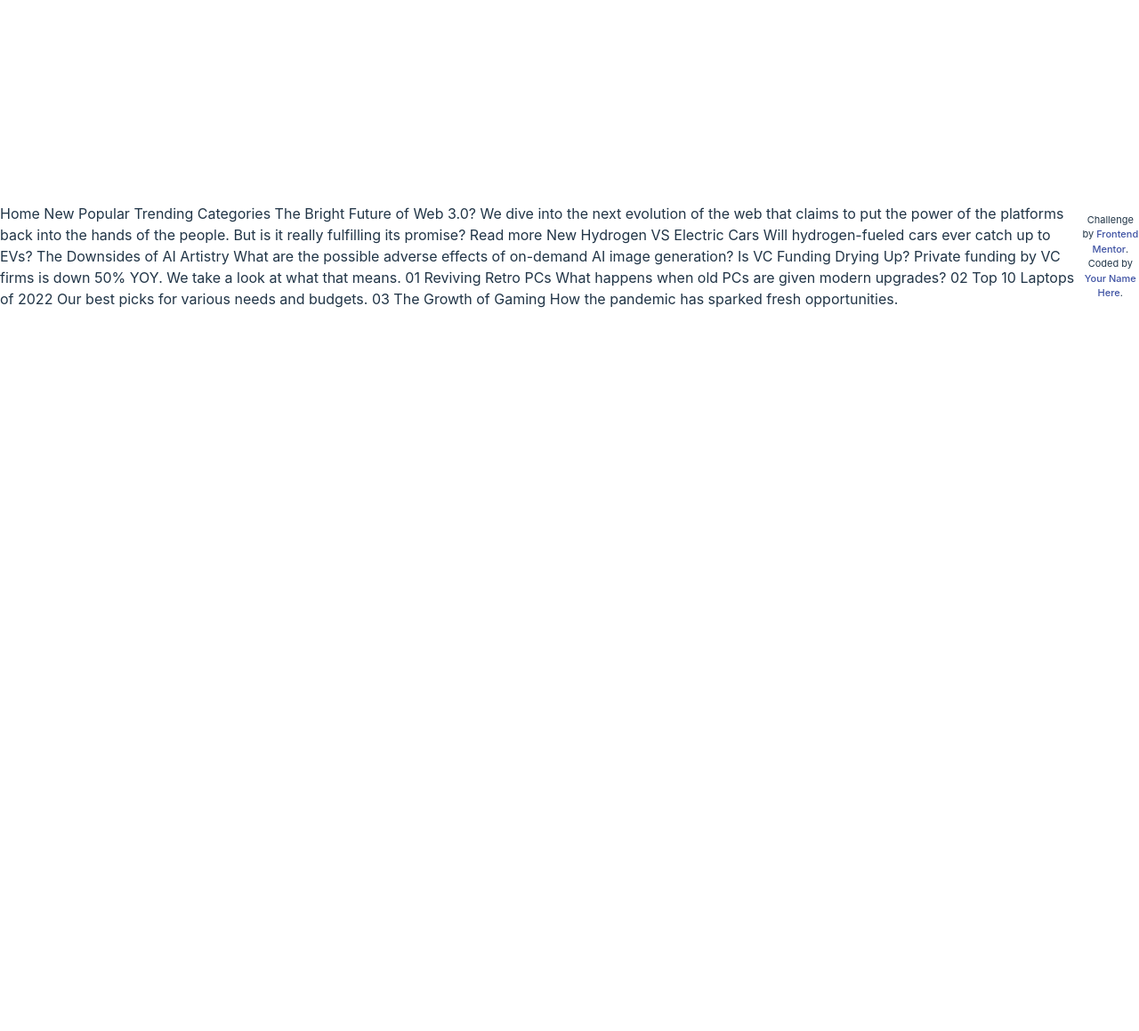
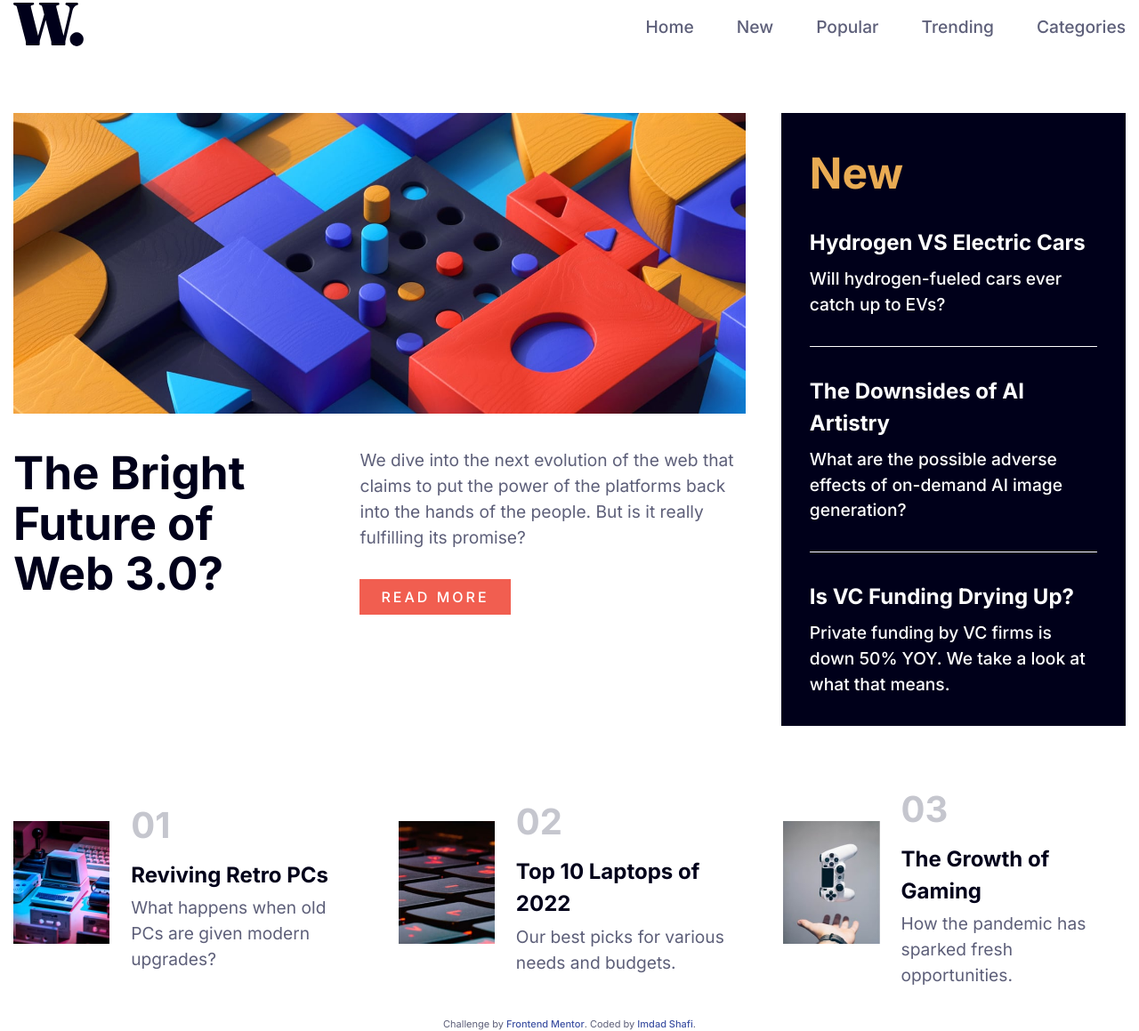
Before and after one commit to imdadshafi/news-home-mentor, a website built with Vite: page index.html in a window 1280 px wide. Shown: the part 112-1271 px from the top of the page at 89% size. Before the commit the page ends 800 px from the top, so only its background shows below. Built offline with nearby package versions, Linux system fonts and the light colour scheme; files whose address does not match are found by name.

Commit message:
convert design into code

```diff
--- a/index.html
+++ b/index.html
@@ -1,61 +1,184 @@
 <!DOCTYPE html>
 <html lang="en">
   <head>
-  <meta charset="UTF-8">
-  <meta name="viewport" content="width=device-width, initial-scale=1.0"> <!-- displays site properly based on user's device -->
+    <meta charset="UTF-8" />
+    <meta name="viewport" content="width=device-width, initial-scale=1.0" />
+    <!-- displays site properly based on user's device -->
 
-  <link rel="icon" type="image/png" sizes="32x32" href="./assets/images/favicon-32x32.png">
+    <link
+      rel="icon"
+      type="image/png"
+      sizes="32x32"
+      href="./assets/images/favicon-32x32.png"
+    />
 
     <title>Frontend Mentor | News homepage</title>
-
+    <link rel="preconnect" href="https://fonts.googleapis.com" />
+    <link rel="preconnect" href="https://fonts.gstatic.com" crossorigin />
+    <link
+      href="https://fonts.googleapis.com/css2?family=Inter:wght@100..900&display=swap"
+      rel="stylesheet"
+    />
     <!-- Feel free to remove these styles or customise in your own stylesheet 👍 -->
     <style>
-    .attribution { font-size: 11px; text-align: center; }
-    .attribution a { color: hsl(228, 45%, 44%); }
+      .attribution {
+        font-size: 11px;
+        text-align: center;
+      }
+      .attribution a {
+        color: hsl(228, 45%, 44%);
+      }
     </style>
   </head>
   <body>
+    <div class="container">
+      <header>
+        <div class="site-logo">
+          <img src="assets//images/logo.svg" alt="site logo" />
+        </div>
+        <div class="menu-icon">
+          <svg width="100" height="100" viewBox="0 0 100 100">
+            <path
+              class="line line1"
+              d="M 20,29.000046 H 80.000231 C 80.000231,29.000046 94.498839,28.817352 94.532987,66.711331 94.543142,77.980673 90.966081,81.670246 85.259173,81.668997 79.552261,81.667751 75.000211,74.999942 75.000211,74.999942 L 25.000021,25.000058"
+            />
+            <path class="line line2" d="M 20,50 H 80" />
+            <path
+              class="line line3"
+              d="M 20,70.999954 H 80.000231 C 80.000231,70.999954 94.498839,71.182648 94.532987,33.288669 94.543142,22.019327 90.966081,18.329754 85.259173,18.331003 79.552261,18.332249 75.000211,25.000058 75.000211,25.000058 L 25.000021,74.999942"
+            />
+          </svg>
+        </div>
+        <nav>
+          <ul class="menu">
 
-  Home
-  New
-  Popular
-  Trending
-  Categories
+            <li class="menu__list"><a class="menu__link" href="#"> Home</a></li>
+            <li class="menu__list"><a class="menu__link" href="#"> New</a></li>
+            <li class="menu__list">
+              <a class="menu__link" href="#"> Popular</a>
+            </li>
+            <li class="menu__list">
+              <a class="menu__link" href="#"> Trending</a>
+            </li>
+            <li class="menu__list">
+              <a class="menu__link" href="#"> Categories</a>
+            </li>
+          </ul>
+        </nav>
+      </header>
+      <div class="hero">
+        <div class="hero__main-post">
+          <img
+            class="hero__image"
+            src="assets/images/image-web-3-desktop.jpg"
+            alt=""
+          />
+          <div class="hero__box">
+            <div class="hero__box-column">
+              <h1 class="hero__title">The Bright Future of Web 3.0?</h1>
+            </div>
+            <div class="hero__box-column">
+              <p class="hero__description">
+                We dive into the next evolution of the web that claims to put
+                the power of the platforms back into the hands of the people.
+                But is it really fulfilling its promise?
+              </p>
+              <a class="hero__link" href="#">Read more</a>
+            </div>
+          </div>
+        </div>
+        <aside class="new-posts">
+          <h2 class="new-posts__main-title">New</h2>
+          <ul>
+            <li class="new-posts__list">
+              <a class="new-posts__link" href="#">
+                <h3 class="new-posts__title">Hydrogen VS Electric Cars</h3>
+                <p>Will hydrogen-fueled cars ever catch up to EVs?</p>
+              </a>
+            </li>
+            <li class="new-posts__list">
+              <a class="new-posts__link" href="#">
+                <h3 class="new-posts__title">The Downsides of AI Artistry</h3>
+                <p>
+                  What are the possible adverse effects of on-demand AI image
+                  generation?
+                </p>
+              </a>
+            </li>
+            <li class="new-posts__list">
+              <a class="new-posts__link" href="#">
+                <h3 class="new-posts__title">Is VC Funding Drying Up?</h3>
+                <p>
+                  Private funding by VC firms is down 50% YOY. We take a look at
+                  what that means.
+                </p>
+              </a>
+            </li>
+          </ul>
+        </aside>
+      </div>
 
-  The Bright Future of Web 3.0?
+      <section>
+        <div class="posts">
+          <div class="posts__post">
+            <div class="posts__image-box">
+              <img
+                class="posts__image"
+                src="assets//images/image-retro-pcs.jpg"
+                alt=""
+              />
+            </div>
 
-  We dive into the next evolution of the web that claims to put the power of the platforms back into the hands of the people.
-  But is it really fulfilling its promise?
-
-  Read more
-
-  New
-
-  Hydrogen VS Electric Cars
-  Will hydrogen-fueled cars ever catch up to EVs?
-
-  The Downsides of AI Artistry
-  What are the possible adverse effects of on-demand AI image generation?
-
-  Is VC Funding Drying Up?
-  Private funding by VC firms is down 50% YOY. We take a look at what that means.
-
-  01
-  Reviving Retro PCs
+            <div class="posts__content-box">
+              <h4 class="posts__number">01</h4>
+              <h3 class="posts__title">Reviving Retro PCs</h3>
+              <p class="posts__description">
                 What happens when old PCs are given modern upgrades?
-
-  02
-  Top 10 Laptops of 2022
+              </p>
+            </div>
+          </div>
+          <div class="posts__post">
+            <div class="posts__image-box">
+              <img
+                class="posts__image"
+                src="assets/images/image-top-laptops.jpg"
+                alt=""
+              />
+            </div>
+            <div class="posts__content-box">
+              <h4 class="posts__number">02</h4>
+              <h3 class="posts__title">Top 10 Laptops of 2022</h3>
+              <p class="posts__description">
                 Our best picks for various needs and budgets.
-
-  03
-  The Growth of Gaming
+              </p>
+            </div>
+          </div>
+          <div class="posts__post">
+            <div class="posts__image-box">
+              <img
+                class="posts__image"
+                src="assets/images/image-gaming-growth.jpg"
+                alt=""
+              />
+            </div>
+            <div class="posts__content-box">
+              <h4 class="posts__number">03</h4>
+              <h3 class="posts__title">The Growth of Gaming</h3>
+              <p class="posts__description">
                 How the pandemic has sparked fresh opportunities.
+              </p>
+            </div>
+          </div>
+        </div>
+      </section>
 
       <div class="attribution">
-    Challenge by <a href="https://www.frontendmentor.io?ref=challenge" target="_blank">Frontend Mentor</a>.
-    Coded by <a href="#">Your Name Here</a>.
+        Challenge by
+        <a href="https://www.frontendmentor.io?ref=challenge" target="_blank"
+          >Frontend Mentor</a
+        >. Coded by <a href="https://imdadshafi.com">Imdad Shafi</a>.
       </div>
-
+    </div>
+    <script type="module" src="main.js"></script>
   </body>
 </html>
--- a/main.js
+++ b/main.js
@@ -1,24 +1,10 @@
-import './style.css'
-import javascriptLogo from './javascript.svg'
-import viteLogo from '/vite.svg'
-import { setupCounter } from './counter.js'
+import './style.scss'
 
-document.querySelector('#app').innerHTML = `
-  <div>
-    <a href="https://vitejs.dev" target="_blank">
-      <img src="${viteLogo}" class="logo" alt="Vite logo" />
-    </a>
-    <a href="https://developer.mozilla.org/en-US/docs/Web/JavaScript" target="_blank">
-      <img src="${javascriptLogo}" class="logo vanilla" alt="JavaScript logo" />
-    </a>
-    <h1>Hello Vite!</h1>
-    <div class="card">
-      <button id="counter" type="button"></button>
-    </div>
-    <p class="read-the-docs">
-      Click on the Vite logo to learn more
-    </p>
-  </div>
-`
-
-setupCounter(document.querySelector('#counter'))
+const menuIcon = document.querySelector('.menu-icon')
+const nav = document.querySelector('nav')
+if (menuIcon) {
+  menuIcon.addEventListener('click', function () {
+    menuIcon.classList.toggle('opened');
+    nav.classList.toggle('active')
+  })
+}
--- a/package.json
+++ b/package.json
@@ -9,6 +9,7 @@
     "preview": "vite preview"
   },
   "devDependencies": {
+    "sass": "^1.71.1",
     "vite": "^5.1.4"
   }
 }
--- /dev/null
+++ b/style.scss
@@ -0,0 +1,319 @@
+
+
+
+
+* {
+  padding: 0;
+  margin: 0;
+  box-sizing: border-box;
+}
+:root {
+  font-family: "Inter", Inter, system-ui, Avenir, Helvetica, Arial, sans-serif;
+  line-height: 1.5;
+  font-weight: 400;
+
+  color-scheme: light dark;
+  color: rgba(255, 255, 255, 0.87);
+  background-color: #242424;
+
+  font-synthesis: none;
+  text-rendering: optimizeLegibility;
+  -webkit-font-smoothing: antialiased;
+  -moz-osx-font-smoothing: grayscale;
+}
+
+a {
+  font-weight: 500;
+  color: #646cff;
+  text-decoration: inherit;
+}
+a:hover {
+  color: #535bf2;
+}
+
+body {
+  margin: 0;
+  display: flex;
+  place-items: center;
+  min-width: 320px;
+  min-height: 100vh;
+  color: hsl(236, 13%, 42%)
+}
+p {
+  font-size: 1.2rem;
+}
+h1 {
+  font-size: 3.2em;
+  line-height: 1.1;
+}
+
+#app {
+  max-width: 1280px;
+  margin: 0 auto;
+  padding: 2rem;
+  text-align: center;
+}
+
+.logo {
+  height: 6em;
+  padding: 1.5em;
+  will-change: filter;
+  transition: filter 300ms;
+}
+.logo:hover {
+  filter: drop-shadow(0 0 2em #646cffaa);
+}
+.logo.vanilla:hover {
+  filter: drop-shadow(0 0 2em #f7df1eaa);
+}
+
+.card {
+  padding: 2em;
+}
+
+.read-the-docs {
+  color: #888;
+}
+
+button {
+  border-radius: 8px;
+  border: 1px solid transparent;
+  padding: 0.6em 1.2em;
+  font-size: 1em;
+  font-weight: 500;
+  font-family: inherit;
+  background-color: #1a1a1a;
+  cursor: pointer;
+  transition: border-color 0.25s;
+}
+button:hover {
+  border-color: #646cff;
+}
+button:focus,
+button:focus-visible {
+  outline: 4px auto -webkit-focus-ring-color;
+}
+
+@media (prefers-color-scheme: light) {
+  :root {
+    color: #213547;
+    background-color: #ffffff;
+  }
+  a:hover {
+    color: #747bff;
+  }
+  button {
+    background-color: #f9f9f9;
+  }
+}
+
+
+.container {
+  max-width: 1440px;
+  min-width: 375px;
+  margin: 0 auto;
+  padding-left: 15px;
+  padding-right: 15px;
+}
+header {
+  margin: 2rem 0;
+  display: flex;
+  justify-content: space-between;
+  align-items: center;
+  .site-logo img{
+    width: 60px;
+  }
+}
+nav ul, aside ul {
+  list-style-type: none;
+}
+.menu {
+
+  &__link {
+    padding-left: 3rem;
+    font-size: 1.2rem;
+    color: hsl(236, 13%, 42%)
+  }
+}
+img {
+  max-width: 100%;
+}
+
+.new-posts {
+  background-color: hsl(240, 100%, 5%);
+  padding: 2rem;
+
+  &__main-title {
+    color: hsl(35, 77%, 62%);
+    font-size: 3rem;
+    margin-bottom: 1.5rem;
+  }
+  &__link, &__link:hover {
+    color: #fff;
+  }
+  &__list:not(&__list:last-child) {
+    border-bottom: 1px solid #fff;
+    padding-bottom: 2rem;
+    margin-bottom: 2rem;
+  }
+  &__title {
+    font-size: 1.5rem;
+    margin-bottom: 0.5rem;
+  }
+}
+
+.hero {
+  display: grid;
+  gap: 2.5rem;
+  &__image {
+    margin-bottom: 2rem;
+  }
+  &__box {
+    display: grid;
+    // grid-template-columns: 5fr 7fr;
+    gap: 5rem;
+  }
+  &__title {
+    color: hsl(240, 100%, 5%)
+  }
+
+  &__link {
+    display: inline-block;
+    background-color: hsl(5, 85%, 63%);
+    padding: 0.5rem 1.5rem;
+    margin-top: 2rem;
+    color: #fff;
+    text-transform: uppercase;
+    letter-spacing: 3px;
+  }
+}
+
+.posts {
+  display: grid;
+  gap: 3rem;
+  margin-top: 4rem;
+
+  &__post {
+    display: flex;
+    gap: 1.5rem;
+    align-items: center;
+  }
+  &__image-box {
+    width: 30%;
+  }
+  &__content-box {
+    width: 70%;
+  }
+  &__image {
+    width: 100%;
+  }
+  &__number {
+    color: hsl(233, 8%, 79%);
+    font-size: 2.5rem;
+    margin-bottom: 0.5rem;
+  }
+  &__title {
+    margin-bottom: 0.3rem;
+    color: hsl(240, 100%, 5%);
+    font-size: 1.5rem;
+  }
+  &__descripton {
+    color: hsl(233, 8%, 79%);
+  }
+
+}
+
+.attribution {
+  margin-top: 2rem;
+}
+
+.menu-icon {
+  display: none;
+  background-color: transparent;
+  border: none;
+  cursor: pointer;
+  padding: 0;
+  position: relative;
+  z-index: 9999;
+}
+.line {
+  fill: none;
+  stroke: black;
+  stroke-width: 6;
+  transition: stroke-dasharray 600ms cubic-bezier(0.4, 0, 0.2, 1),
+    stroke-dashoffset 600ms cubic-bezier(0.4, 0, 0.2, 1);
+}
+.line1 {
+  stroke-dasharray: 50 207;
+  stroke-width: 4;
+}
+.line2 {
+  stroke-dasharray: 50 60;
+  stroke-width: 4;
+}
+.line3 {
+  stroke-dasharray: 50 207;
+  stroke-width: 4;
+}
+.opened .line1 {
+  stroke-dasharray: 90 207;
+  stroke-dashoffset: -134;
+  stroke-width: 4;
+}
+.opened .line2 {
+  stroke-dasharray: 1 60;
+  stroke-dashoffset: -30;
+  stroke-width: 4;
+}
+.opened .line3 {
+  stroke-dasharray: 90 207;
+  stroke-dashoffset: -134;
+  stroke-width: 4;
+}
+
+@media (min-width: 992px) {
+  header {
+    margin: 7.2rem 0 4.3rem 0;
+
+    .site-logo img{
+      width: 80px;
+    }
+  }
+  .menu {
+    display: flex;
+  }
+  .hero {
+    grid-template-columns: 68fr 32fr;
+    &__box {
+      grid-template-columns: 5fr 7fr;
+    }
+  }
+  .posts {
+    grid-template-columns: repeat(3, 1fr);
+  }
+}
+@media (max-width: 991px) {
+  .menu-icon {
+    display: block;
+  }
+  .menu {
+    margin-top: 120px;
+    &__list {
+      margin-bottom: 0.5rem;
+    }
+  }
+  nav {
+    transform: translateX(300px);
+    position: fixed;
+    background: #fff;
+    right: 0;
+    height: 100%;
+    width: 300px;
+    padding: 1rem;
+    top: 0;
+    transition: transform 0.5s;
+}
+.active {
+  transform: translateX(0);
+}
+}
```
Also changed, not shown: design/active-states.jpg (added), design/desktop-design.jpg (added), design/desktop-preview.jpg (added), design/mobile-design.jpg (added), design/mobile-menu.jpg (added), style.css (deleted), 1 other file. Lines whose indentation alone changed are shown as unchanged.
